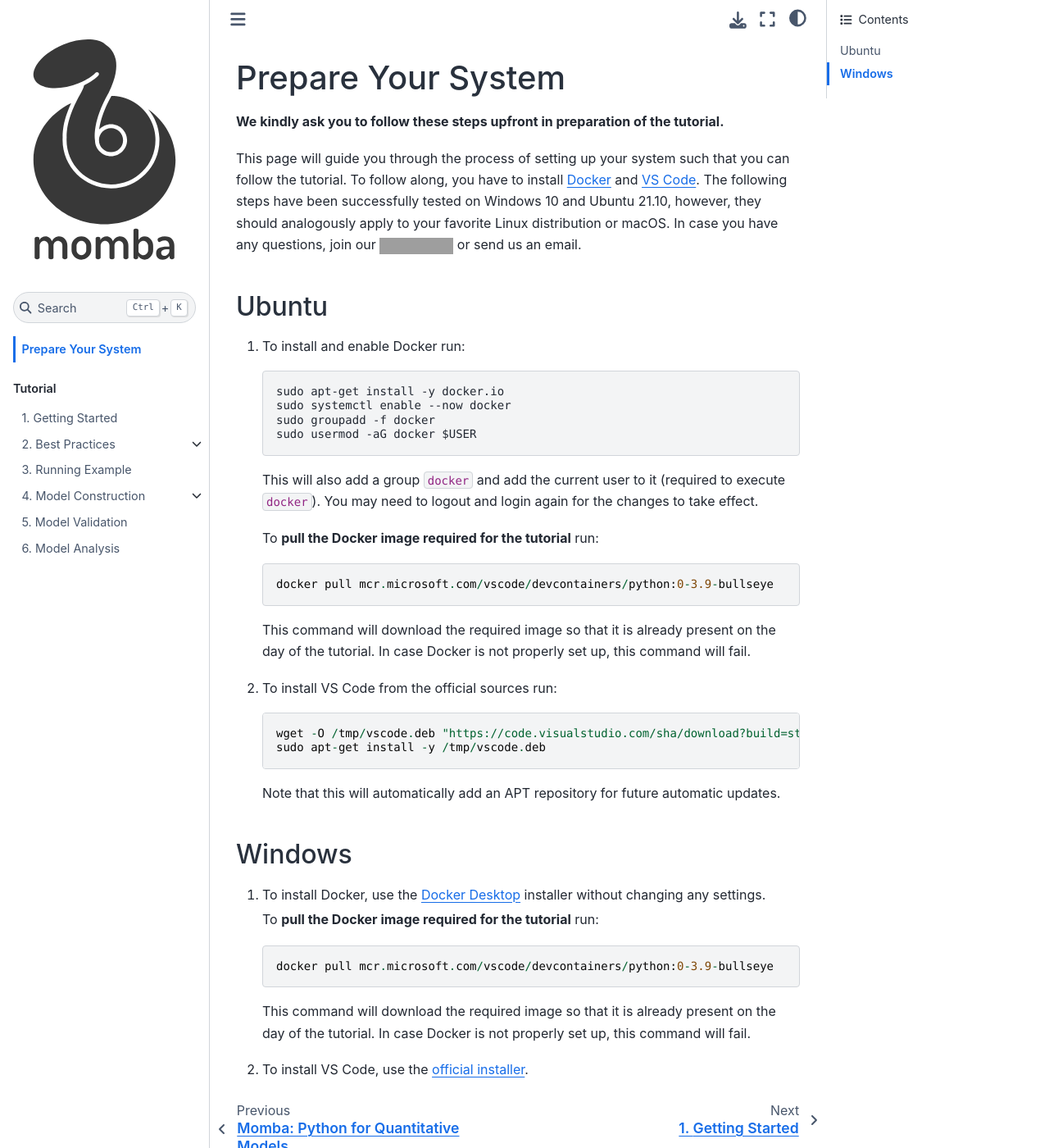
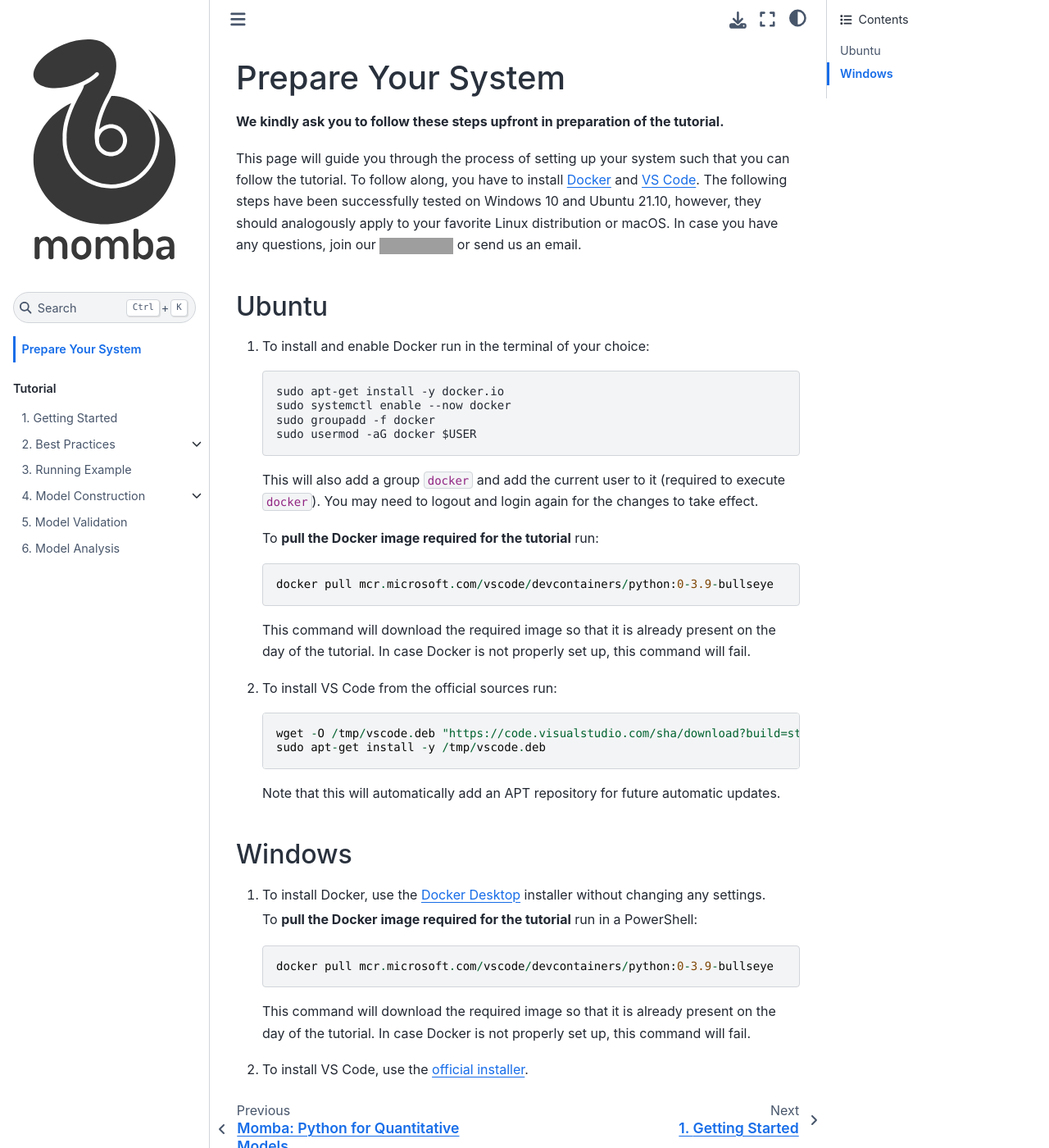
Before and after one commit to udsdepend/fm21-momba-tutorial, a Jupyter Book: the page built from book/preparation.md, in a window 1280 px wide and 1400 px high. Shown: the whole window at 82% size. Built offline with Jupyter Book 1.0.4 settings and Sphinx 7.4.7 and the Sphinx Book theme 1.1.4, drawn with Linux system fonts in a browser that asks for light colours; grey boxes are pictures that could not be loaded.

Commit message:
update preparation instructions

````diff
--- a/book/preparation.md
+++ b/book/preparation.md
@@ -10,7 +10,7 @@
 
 ## Ubuntu
 
-1. To install and enable Docker run:
+1. To install and enable Docker run in the terminal of your choice:
     ```
     sudo apt-get install -y docker.io
     sudo systemctl enable --now docker
@@ -38,7 +38,7 @@
 
 1. To install Docker, use the [Docker Desktop](https://www.docker.com/products/docker-desktop) installer without changing any settings.
 
-    To **pull the Docker image required for the tutorial** run:
+    To **pull the Docker image required for the tutorial** run in a PowerShell:
     ```
     docker pull mcr.microsoft.com/vscode/devcontainers/python:0-3.9-bullseye
     ```
````
